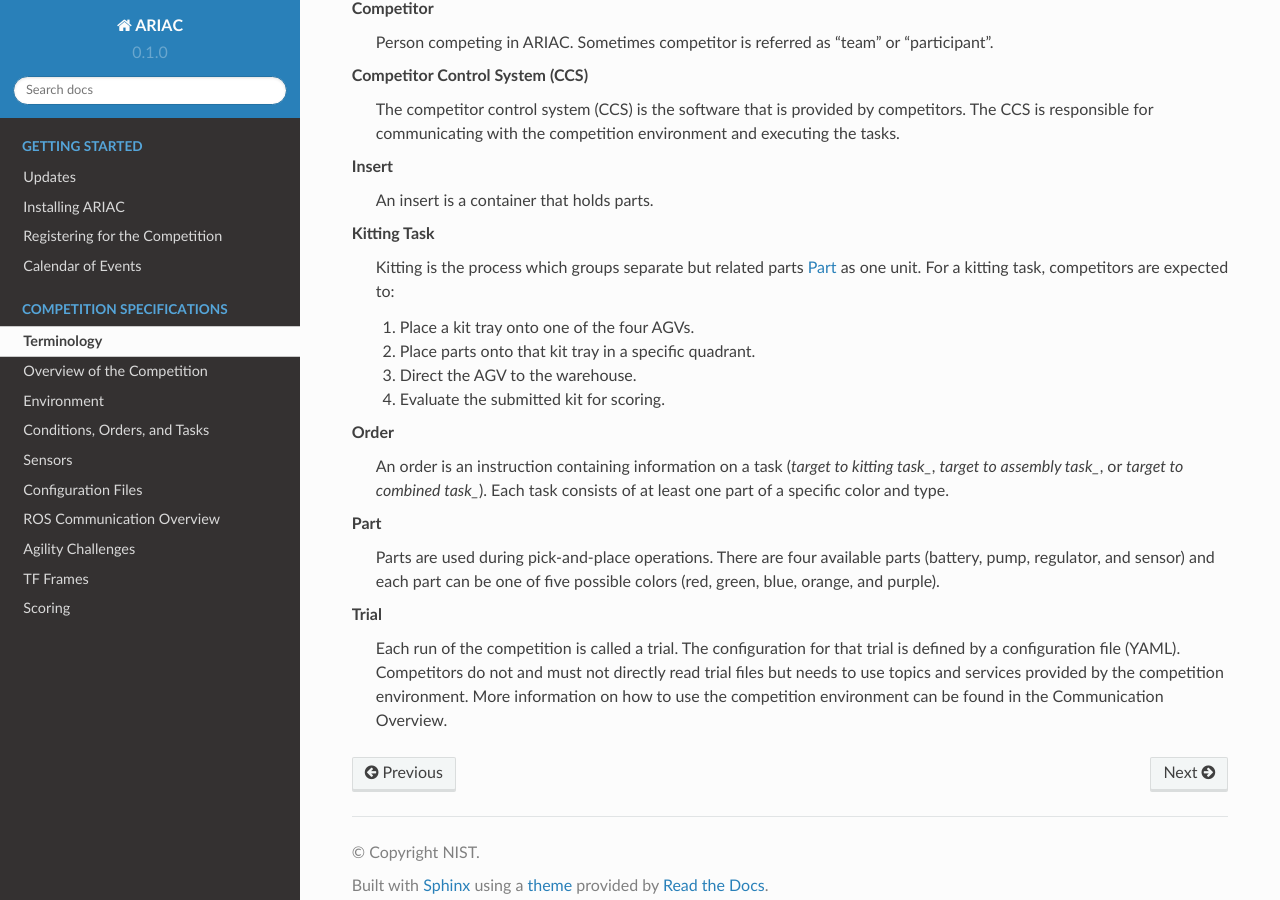
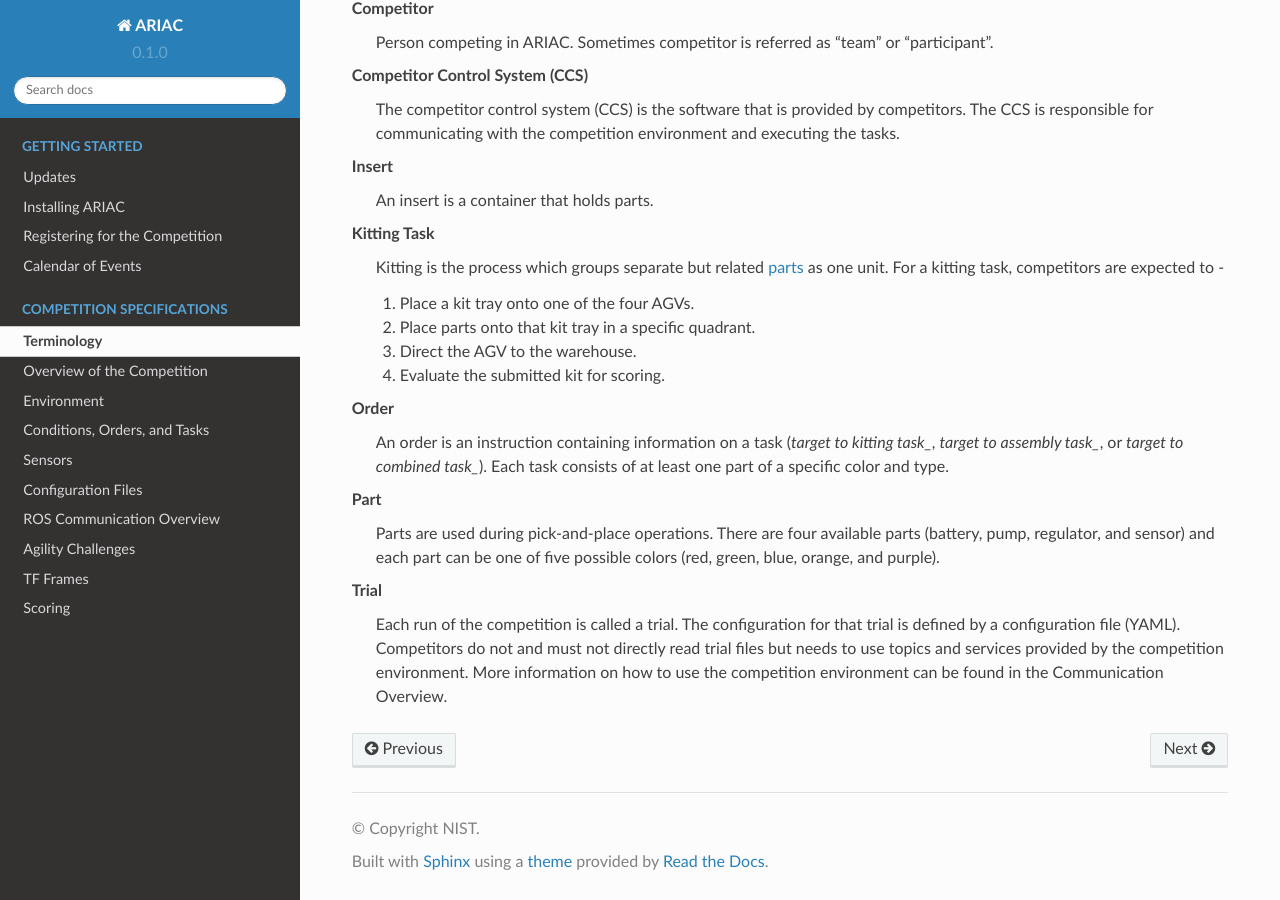
Before and after one commit to usnistgov/ARIAC, a Sphinx documentation site: the page built from docs/competition/terminology.rst, in a window 1280 px wide and 900 px high, scrolled down 620 px. Built offline with Sphinx 7.4.7 and the Read the Docs theme 2.0.0, drawn with Linux system fonts in a browser that asks for light colours.

Commit message:
testing internal linking in Terminology rst file

```diff
--- a/docs/competition/terminology.rst
+++ b/docs/competition/terminology.rst
@@ -27,8 +27,7 @@ Terminology
       An order is an instruction containing information on a task (`target to kitting task_`, `target to assembly task_`, or `target to combined task_`). Each task consists of at least one part of a specific color and type.
 
     Kitting Task
-      Kitting is the process which groups separate but related parts :term:`Part`
-      as one unit. For a kitting task, competitors are expected to:
+      Kitting is the process which groups separate but related :term:`parts<Part>` as one unit. For a kitting task, competitors are expected to -
 
       1. Place a kit tray onto one of the four AGVs.
       2. Place parts onto that kit tray in a specific quadrant.
```
